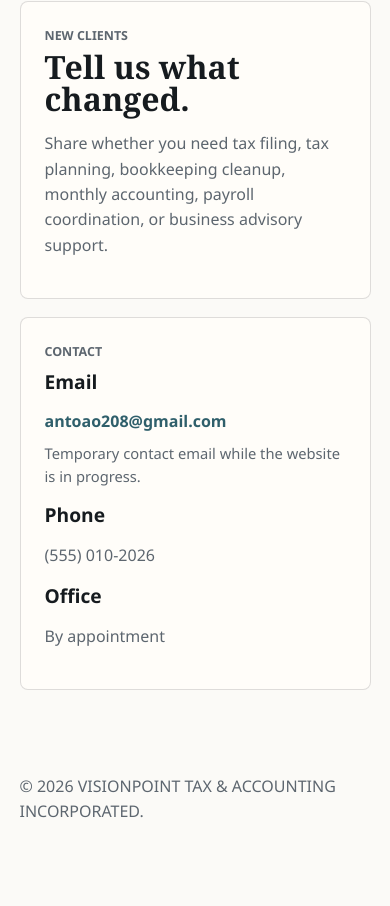
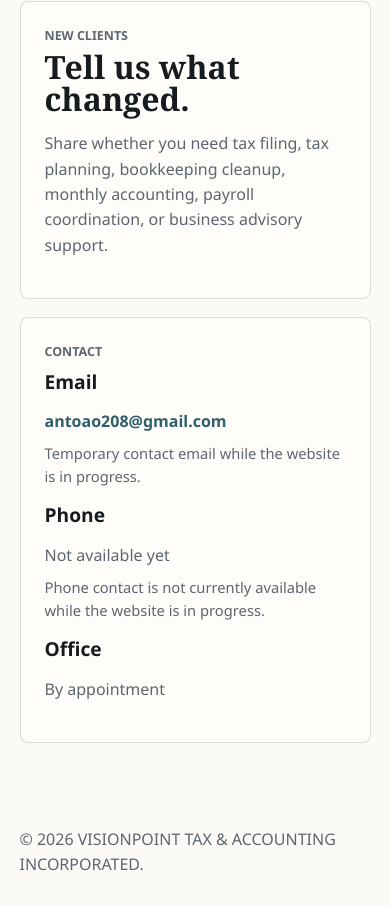
Before and after one commit to ywyw1985/visionpoint-cpa-website, a plain HTML site: page contact/index.html in a window 390 px wide. Shown: the part 1318-2224 px from the top of the page. Before the commit the page ends 2170 px from the top, so only its background shows below. Drawn offline with Linux system fonts and the light colour scheme.

Commit message:
Remove placeholder phone number

```diff
--- a/contact/index.html
+++ b/contact/index.html
@@ -27,7 +27,7 @@
       </section>
       <section class="section contact-panel">
         <div class="contact-box"><p class="section-kicker">New Clients</p><h2>Tell us what changed.</h2><p>Share whether you need tax filing, tax planning, bookkeeping cleanup, monthly accounting, payroll coordination, or business advisory support.</p></div>
-        <div class="contact-box"><p class="tag">Contact</p><h3>Email</h3><p><a class="contact-link" href="mailto:antoao208@gmail.com">antoao208@gmail.com</a></p><p class="contact-note">Temporary contact email while the website is in progress.</p><h3>Phone</h3><p>(555) 010-2026</p><h3>Office</h3><p>By appointment</p></div>
+        <div class="contact-box"><p class="tag">Contact</p><h3>Email</h3><p><a class="contact-link" href="mailto:antoao208@gmail.com">antoao208@gmail.com</a></p><p class="contact-note">Temporary contact email while the website is in progress.</p><h3>Phone</h3><p>Not available yet</p><p class="contact-note">Phone contact is not currently available while the website is in progress.</p><h3>Office</h3><p>By appointment</p></div>
       </section>
     </main>
     <footer class="site-footer"><p>&copy; 2026 VISIONPOINT TAX & ACCOUNTING INCORPORATED.</p></footer>
```
